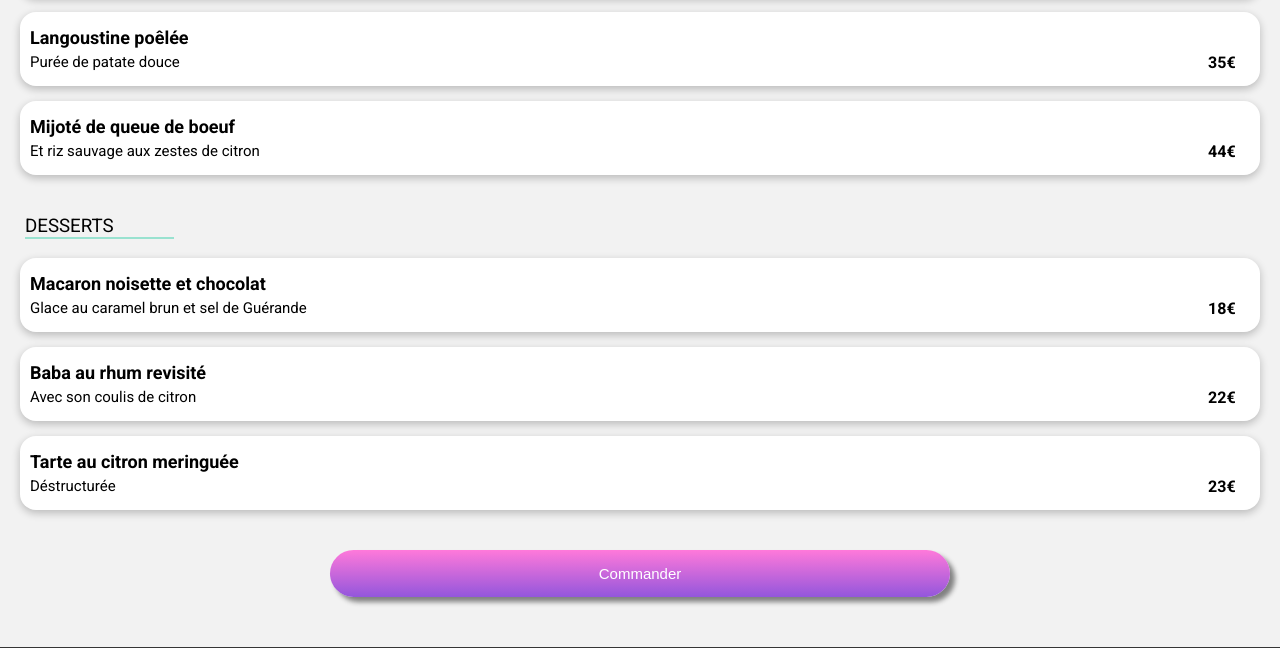
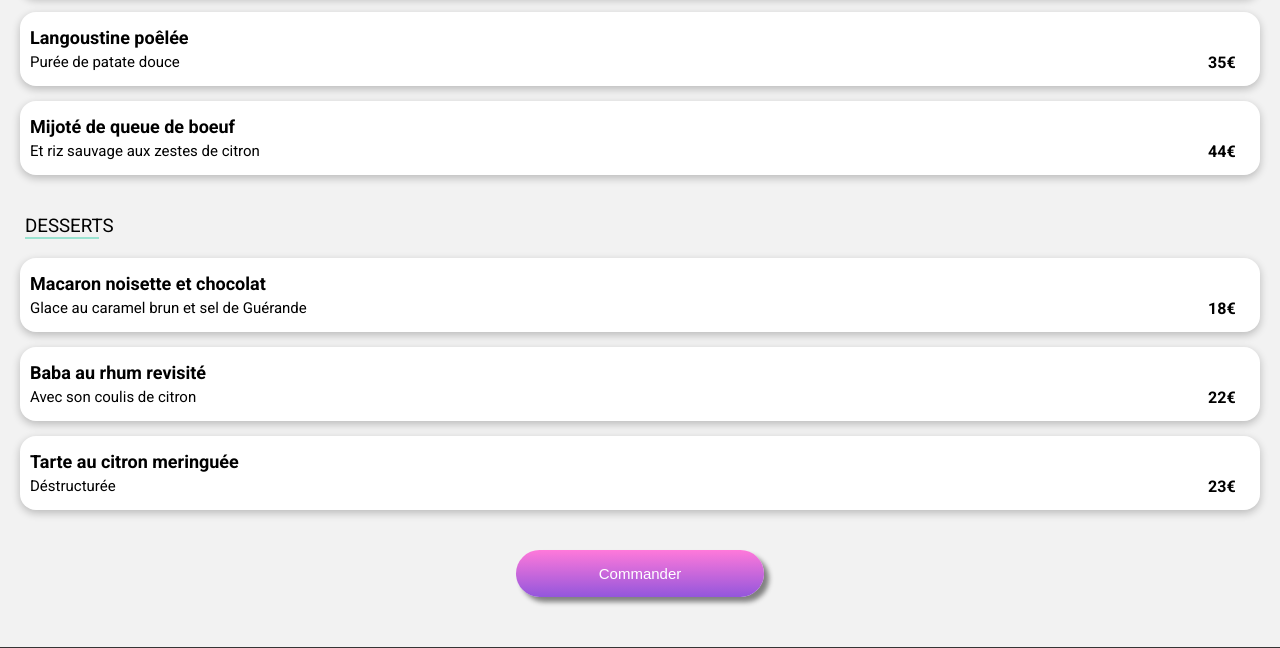
Before and after one commit to Leiaantou/LeiaAntou_3_14082021, a website: page lanoteenchantee.html in a window 1280 px wide. Shown: the part 947-1595 px from the top of the page. Drawn offline with Linux system fonts and the light colour scheme; a web font is replaced by a local one.

Commit message:
amélioration anim choix plat + bouton commander

```diff
--- a/sass/components/_animations.scss
+++ b/sass/components/_animations.scss
@@ -80,6 +80,7 @@
     cursor: pointer;
     z-index: 1;
     appearance: none;
+    -webkit-tap-highlight-color: white;
 }
 
 i.fas.fa-heart {
@@ -130,6 +131,7 @@ input:checked~i.fas.fa-heart {
     position: absolute;
     cursor: pointer;
     left: -4px;
+    z-index: 1;
 }
 
 input:checked~.menu__card--container .menu__card--check {
--- a/sass/components/_buttons.scss
+++ b/sass/components/_buttons.scss
@@ -28,4 +28,10 @@ button {
 
 .commander__btn {
     width: 50%;
+    @include tablet-only{
+        width: 30%;
+    }
+    @include desktop-only{
+        width: 20%;
+    }
 }
--- a/sass/pages/_page-menu.scss
+++ b/sass/pages/_page-menu.scss
@@ -49,6 +49,12 @@ h3.menu__card--title {
     border-bottom: 2px solid #99e2d0;
     width: 12%;
     margin-left: 5px;
+    @include desktop-only{
+        width: 3%;
+    }
+    @include tablet-only{
+        width: 6%;
+    }
 }
 
 .menu__card {
```
Also changed, not shown: assets/css/style.css, 1 other file.
